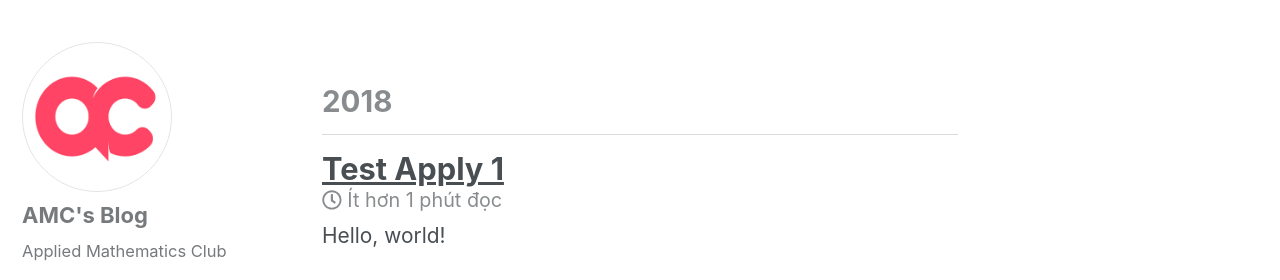
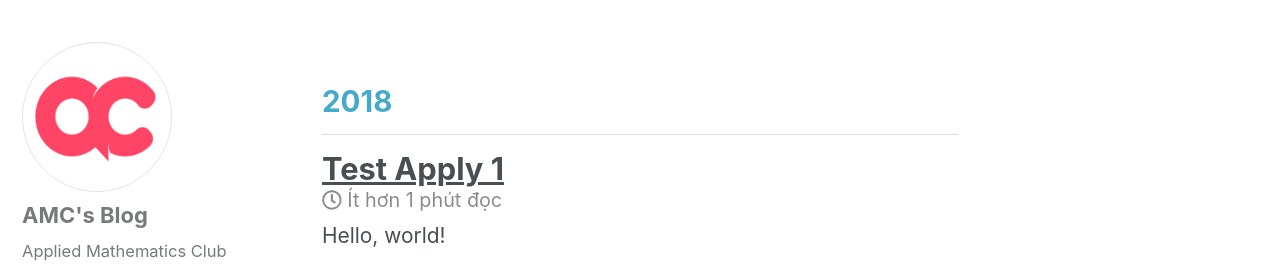
Before and after one commit to amcblog/testvon.github.io, a Jekyll site: the page built from _pages/apply.html, in a window 1280 px wide. Shown: the part 392-672 px from the top of the page. Built offline with Jekyll 4.4.1, drawn with Linux system fonts in a browser that asks for light colours; nearby versions of some CDN libraries.

Commit message:
Update _archive.scss

```diff
--- a/_sass/minimal-mistakes/_archive.scss
+++ b/_sass/minimal-mistakes/_archive.scss
@@ -21,7 +21,7 @@
   margin: 1.414em 0 0;
   padding-bottom: 0.5em;
   font-size: 1.34em;
-  color: $muted-text-color;
+  color: #44aac7;
   border-bottom: 1px solid $border-color;
 
   + .list__item .archive__item-title {
```
